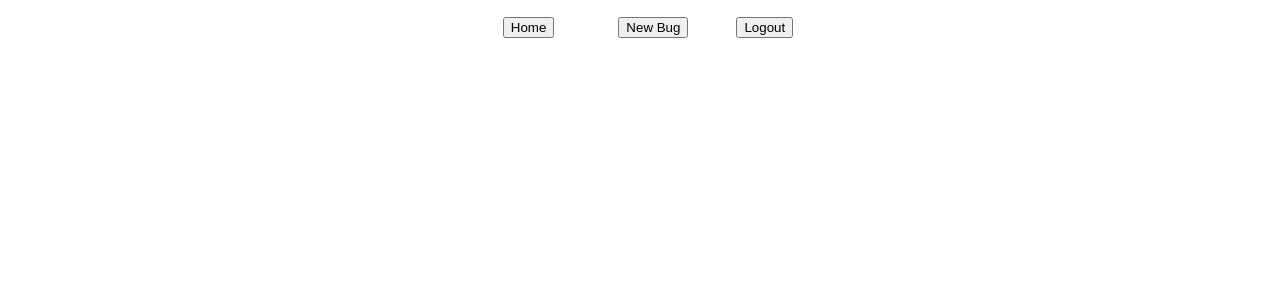
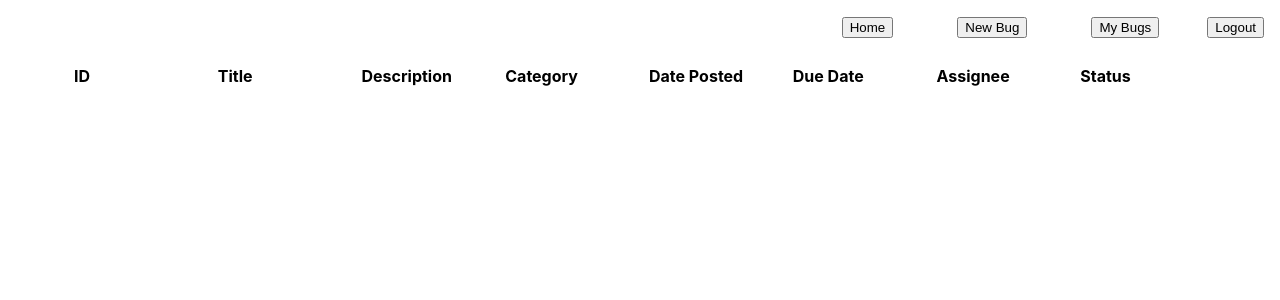
Before and after one commit to ryand67/bug-tracker-v2, a React (Create React App) app: page /my-bugs in a window 1280 px wide. Shown: the top 300 px of the page. Built offline with nearby package versions, Linux system fonts and the light colour scheme; no server answers.

Commit message:
my bugs page

```diff
--- a/src/App.js
+++ b/src/App.js
@@ -4,6 +4,7 @@ import Home from './components/Home';
 import Credentials from './components/Credentials';
 import Nav from './components/Nav';
 import NewPostForm from './components/NewPostForm';
+import MyBugs from './components/MyBugs';
 
 import { auth } from './util/firebase';
 import { useAuthState } from 'react-firebase-hooks/auth'
@@ -26,6 +27,10 @@ function App() {
           <Route exact path='/new-bug'>
             {user ? <NewPostForm /> : () => window.location.replace('/')}
           </Route>
+
+          <Route exact path='/my-bugs'>
+            <MyBugs />
+          </Route>
         </Switch>
       </Router>
     </div>
--- a/src/components/Home.js
+++ b/src/components/Home.js
@@ -77,11 +77,12 @@ function Home() {
 const MainTable = styled.table`
     width: 90%;
     margin: 0 auto;
-    margin-top: 1rem;
+    margin-top: 3em;
     table-layout: fixed;
 
     th, td {
         padding: 1rem 0;
+        padding-left: .5rem;
     }
 
     th {
--- /dev/null
+++ b/src/components/MyBugs.js
@@ -0,0 +1,55 @@
+import React from 'react'
+import styled from 'styled-components';
+
+
+
+function MyBugs() {
+    return (
+        <MainTable>
+            <thead>
+                <tr>
+                    <th>ID</th>
+                    <th>Title</th>
+                    <th>Description</th>
+                    <th>Category</th>
+                    <th>Date Posted</th>
+                    <th>Due Date</th>
+                    <th>Assignee</th>
+                    <th>Status</th>
+                </tr>
+            </thead>
+            <tbody>
+
+            </tbody>
+        </MainTable>
+    )
+}
+
+const MainTable = styled.table`
+    width: 90%;
+    margin: 0 auto;
+    margin-top: 3em;
+    table-layout: fixed;
+
+    th, td {
+        padding: 1rem 0;
+        padding-left: .5rem;
+    }
+
+    th {
+        text-align: left;
+    }
+
+    td {
+        text-overflow: ellipsis;
+        overflow: hidden;
+        white-space: nowrap;
+        text-align: left;
+    }
+
+    tr:nth-child(even) {
+        background-color: #dddddd;
+    }
+`;
+
+export default MyBugs
--- a/src/components/Nav.js
+++ b/src/components/Nav.js
@@ -16,13 +16,18 @@ function Nav() {
                 <button>New Bug</button>
             </Link>
 
+            <Link to='/my-bugs'>
+                <button>My Bugs</button>
+            </Link>
+
                 <button onClick={() => auth.signOut()}>Logout</button>
         </NavBar>
     )
 }
 
 const NavBar = styled.nav`
-    /* position: fixed; */
+    position: fixed;
+    right: 0;
     top: 0;
     padding-top: 1rem;
     display: flex;
```
Also changed, not shown: src/components/BugPage.js (added, +11 -0 lines).
